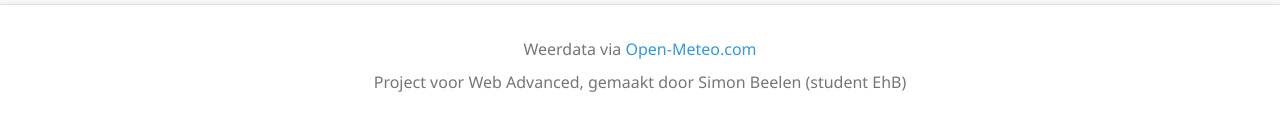
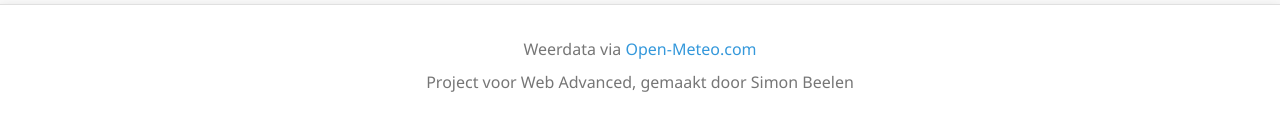
Before and after one commit to simonbeelen/simonbeelen.github.io, a website built with Vite: page index.html in a window 1280 px wide. Shown: the part 1359-1489 px from the top of the page. Built offline with nearby package versions, Linux system fonts and the light colour scheme; a script that the page names is missing.

Commit message:
modified:   index.html aanpassing aan de index

```diff
--- a/index.html
+++ b/index.html
@@ -256,7 +256,7 @@
             >Open-Meteo.com</a
           >
         </p>
-        <p>Project voor Web Advanced, gemaakt door Simon Beelen (student EhB)</p>
+        <p>Project voor Web Advanced, gemaakt door Simon Beelen</p>
       </div>
     </footer>
 
```
